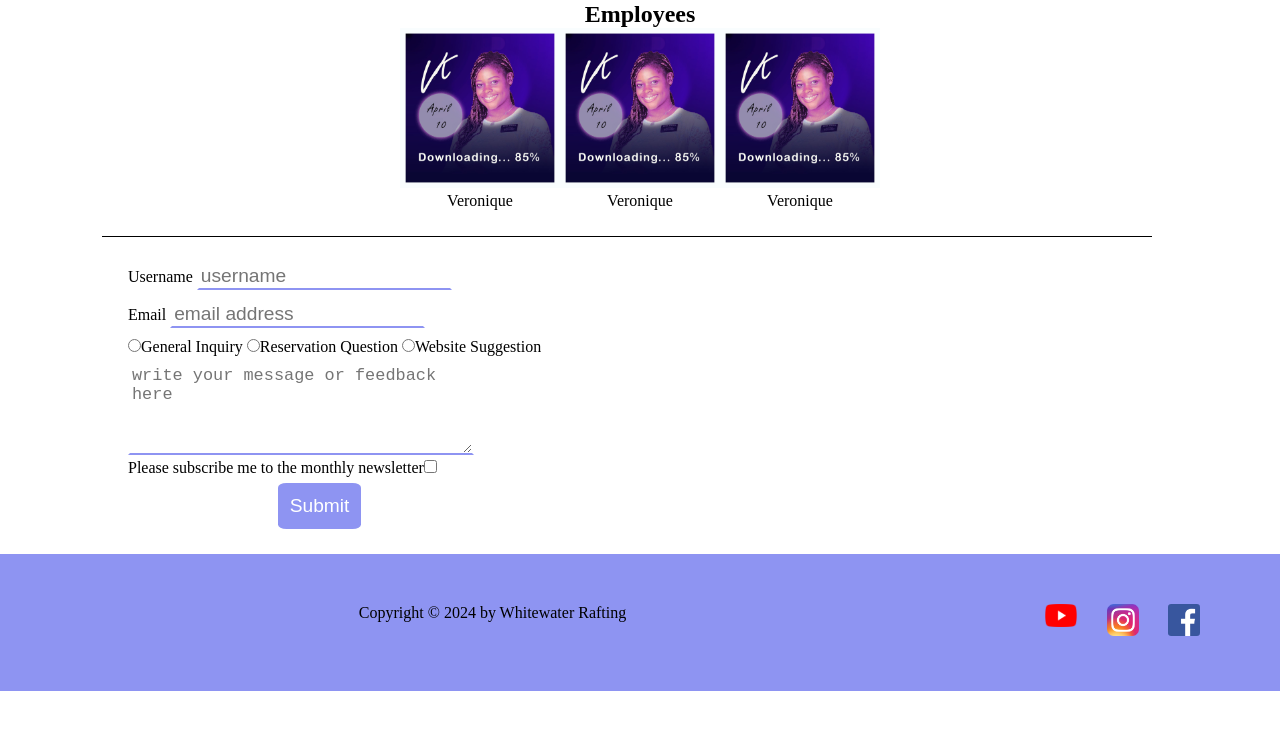
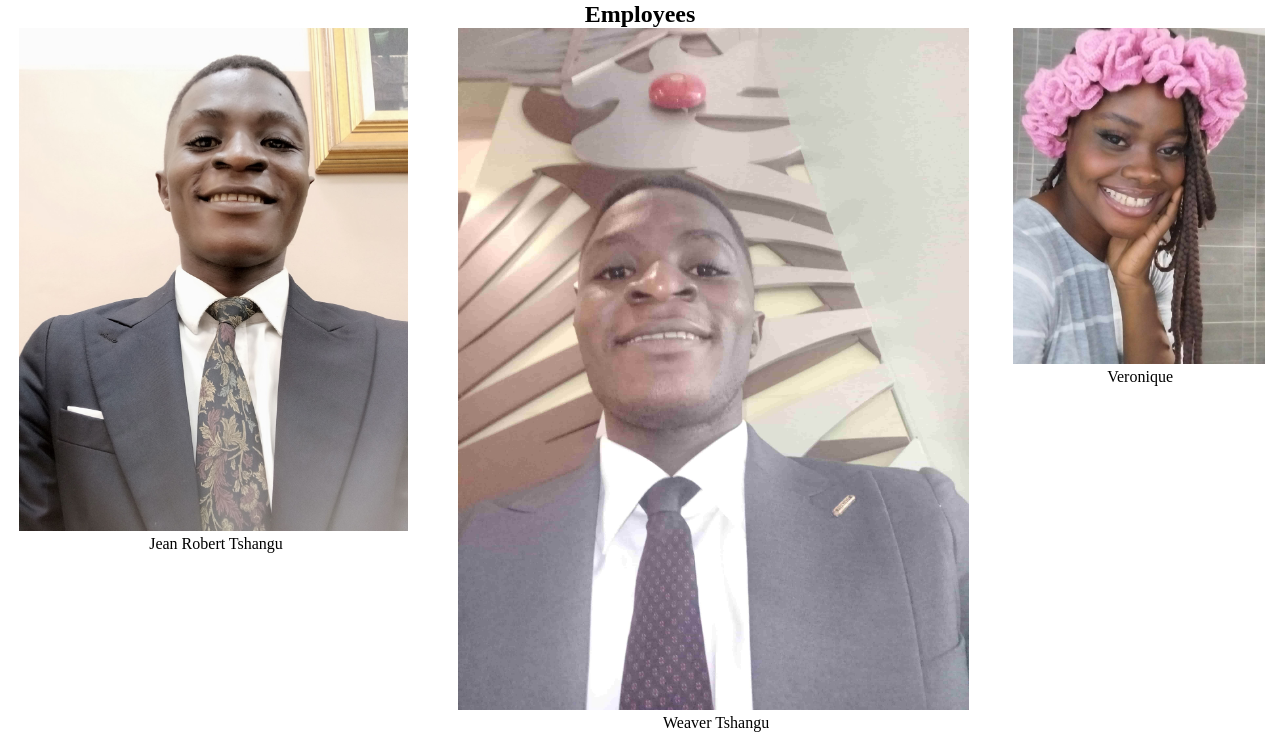
Before and after one commit to jrtshangu/wdd130, a plain HTML site: page wwr/contact.html in a window 1280 px wide. Shown: the part 748-1483 px from the top of the page. Before the commit the page ends 1439 px from the top, so only its background shows below. Drawn offline with Linux system fonts and the light colour scheme.

Commit message:
adding images and resizing them

```diff
--- a/wwr/contact.html
+++ b/wwr/contact.html
@@ -46,15 +46,15 @@
             <h2>Employees</h2>
             <div id="employees">
                 <figure class="employee-one">
-                    <img src="images/coming.jpg" alt="employee picture">
-                    <figcaption>Veronique</figcaption>
+                    <img src="images/smile.jpg" alt="employee picture">
+                    <figcaption>Jean Robert Tshangu</figcaption>
                 </figure>
                 <figure class="employee-one">
-                    <img src="images/coming.jpg" alt="employee picture">
-                    <figcaption>Veronique</figcaption>
+                    <img src="images/smile two.jpg" alt="employee picture">
+                    <figcaption>Weaver Tshangu</figcaption>
                 </figure>
                 <figure class="employee-one">
-                    <img src="images/coming.jpg" alt="employee picture">
+                    <img src="images/vero.jpeg" alt="employee picture">
                     <figcaption>Veronique</figcaption>
                 </figure>
 
--- a/wwr/rafting.css
+++ b/wwr/rafting.css
@@ -63,7 +63,8 @@ section{
     display: inline-flex;
 }
 #employees img{
-    width: 10em;
+    width: 90%;
+    margin-right: 1%;
 }
 
 .form {
```
Also changed, not shown: wwr/images/smile two.jpg (added), wwr/images/smile.jpg (added), wwr/images/vero.jpeg (added).
